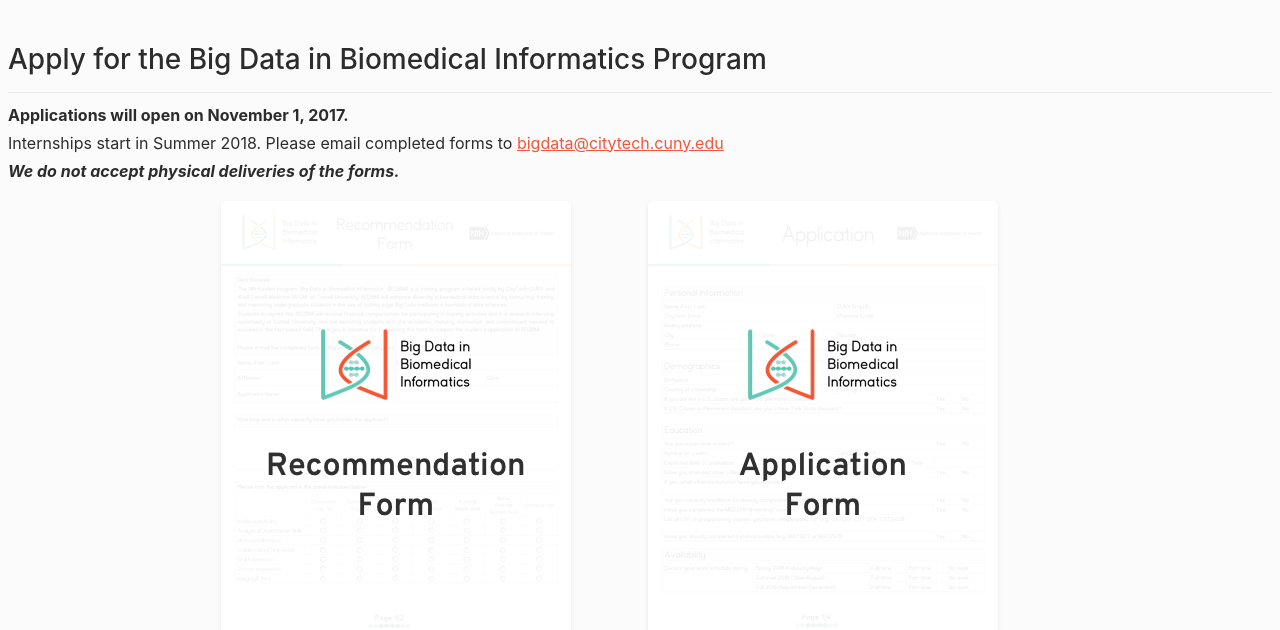
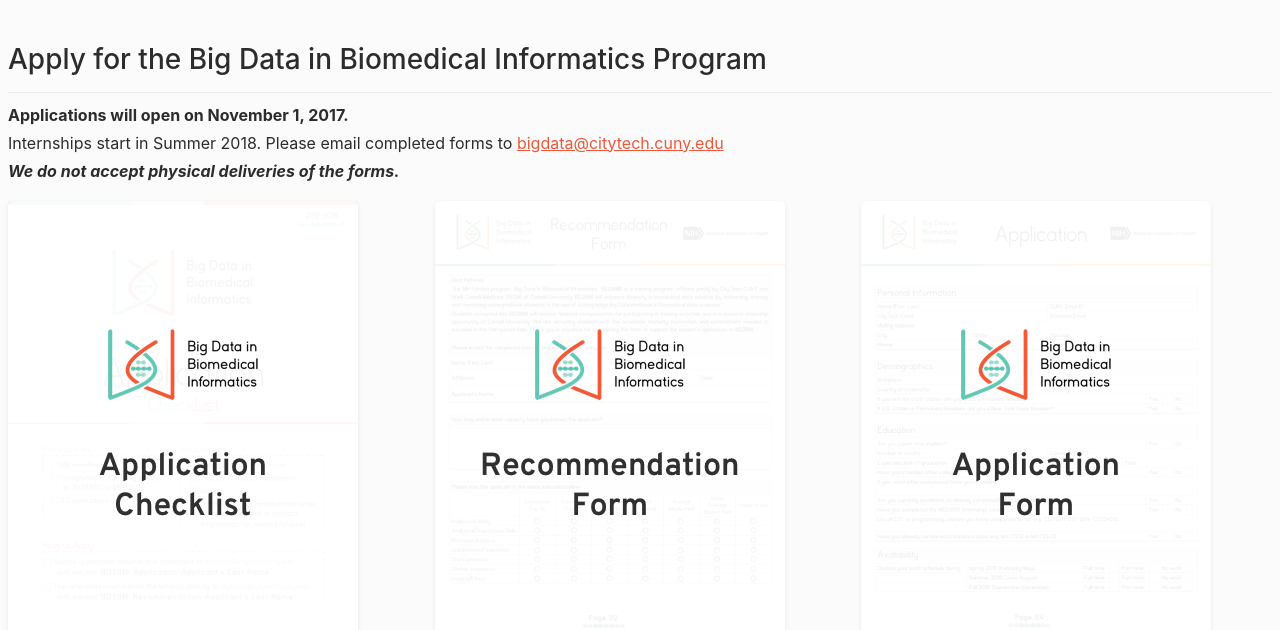
Before and after one commit to kevinrajaram/bd2bmi, a website: page dist/apply.html in a window 1280 px wide. Shown: the part 170-800 px from the top of the page. Drawn offline with Linux system fonts and the light colour scheme.

Commit message:
Updated apply page

```diff
--- a/dist/apply.html
+++ b/dist/apply.html
@@ -73,16 +73,24 @@
 					<p><strong>Applications will open on November 1, 2017.</strong><br>
 					Internships start in Summer 2018. Please email completed forms to <a href="mailto:bigdata@citytech.cuny.edu">bigdata@citytech.cuny.edu</a><br><strong><em>We do not accept physical deliveries of the forms.</em></strong></p>
 				</div>
-				<div class="column col-4 col-sm-6 col-ml-auto">
+
+				<div class="column col-4 col-sm-6" style="margin-bottom: 20px;">
           <div class="apply">
-            <a href="#0" class="c-not-allowed">
+            <a href="files/BD2BMI-CheckList.pdf" class="c-not-allowed" target="_blank">
+              <img src="images/checklist.png" alt="Checklist" class="img-responsive">
+            </a>
+          </div>
+        </div>
+				<div class="column col-4 col-sm-6" style="margin-bottom: 20px;">
+          <div class="apply">
+            <a href="files/BD2BMI-RecommendationForm.pdf" class="c-not-allowed" target="_blank">
               <img src="images/recommendation.png" alt="Recommendation" class="img-responsive">
             </a>
           </div>
         </div>
-        <div class="column col-4 col-sm-6 col-mr-auto">
+        <div class="column col-4 col-sm-6" style="margin-bottom: 20px;">
           <div class="apply">
-            <a href="#0" class="c-not-allowed">
+            <a href="files/BD2BMI-Application.pdf" class="c-not-allowed" target="_blank">
               <img src="images/application.png" alt="Application" class="img-responsive">
             </a>
           </div>
```
Also changed, not shown: dist/images/checklist.png (added), 3 other files.
